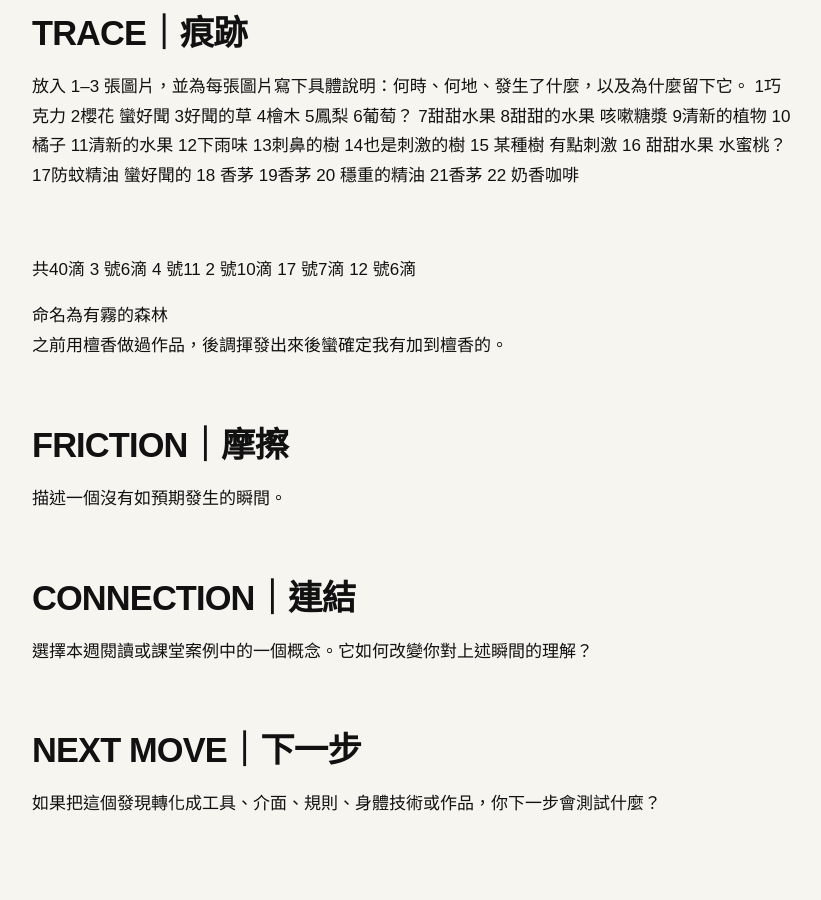
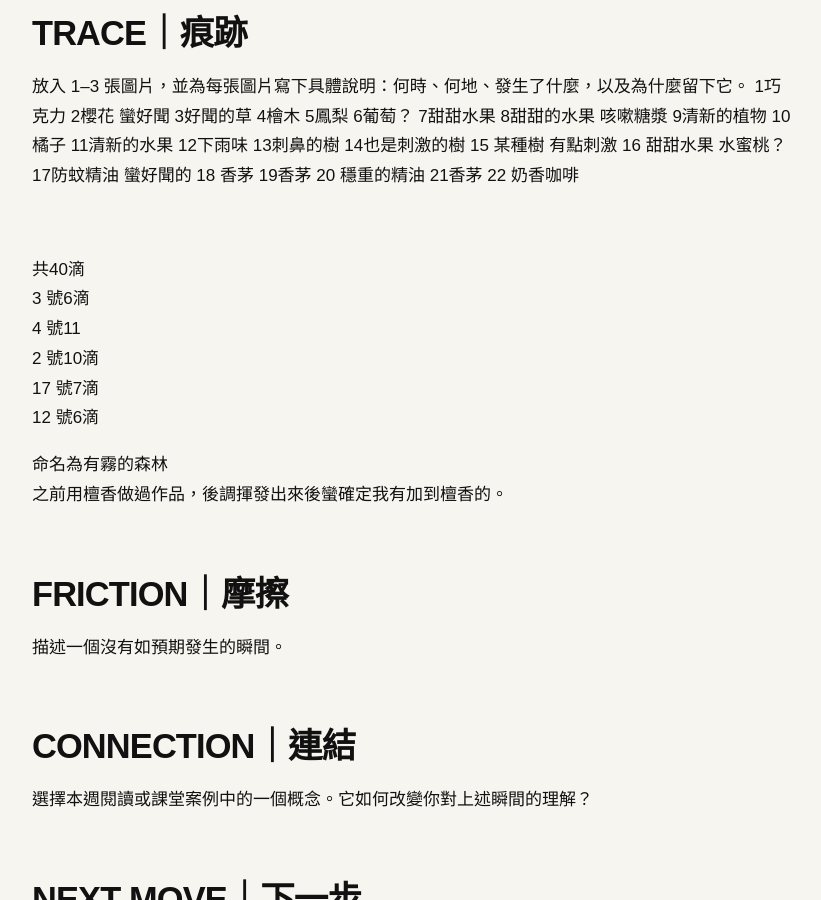
Before and after one commit to irisalco/fieldworkarchive, a Jekyll site: the page built from weeks/week-04.md, in a window 1280 px wide and 900 px high, scrolled down 525 px. Shown: the whole window, without its empty margins (48-869 px from the left). Built offline with Jekyll 4.4.1, drawn with Linux system fonts in a browser that asks for light colours.

```diff
--- a/weeks/week-04.md
+++ b/weeks/week-04.md
@@ -37,11 +37,11 @@ permalink: /weeks/week-04/
 
 <br>
 
-共40滴
-3 號6滴
-4 號11
-2 號10滴
-17 號7滴
+共40滴<br>
+3 號6滴<br>
+4 號11<br>
+2 號10滴<br>
+17 號7滴<br>
 12 號6滴<br>
 
 命名為有霧的森林<br>
```
